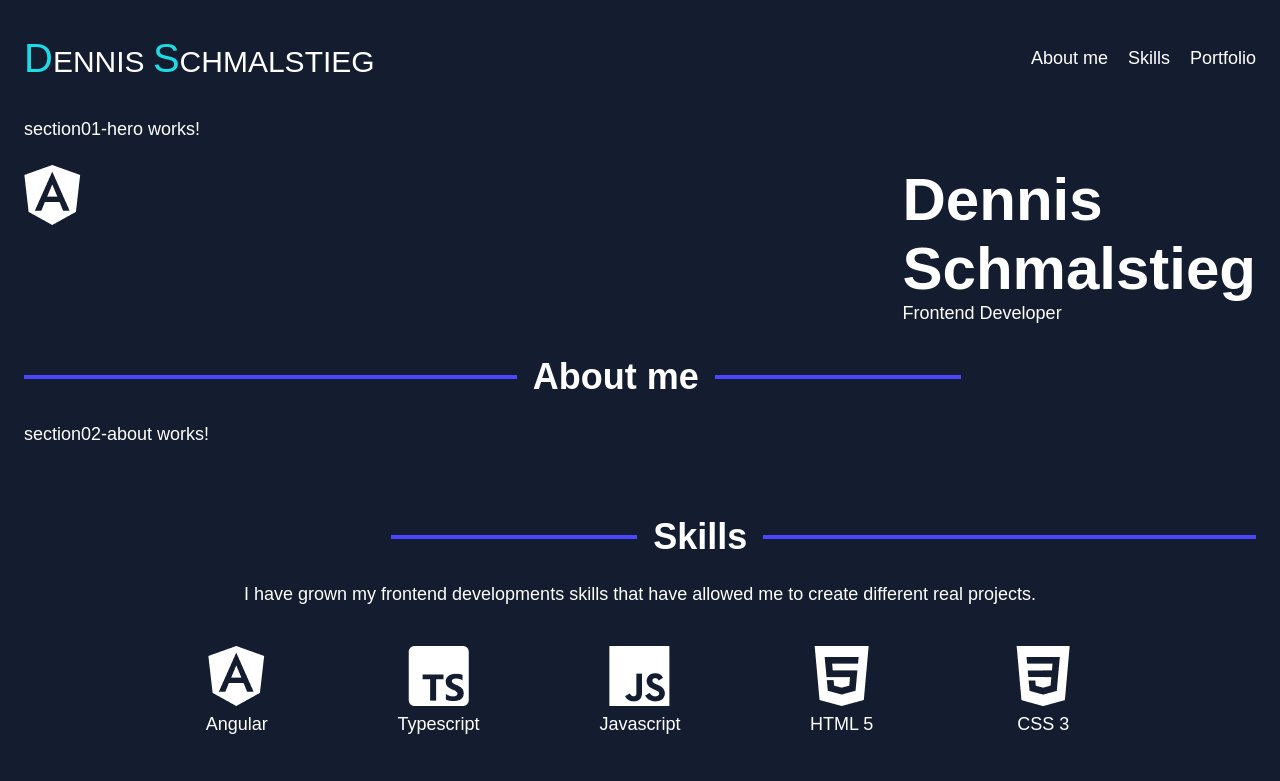
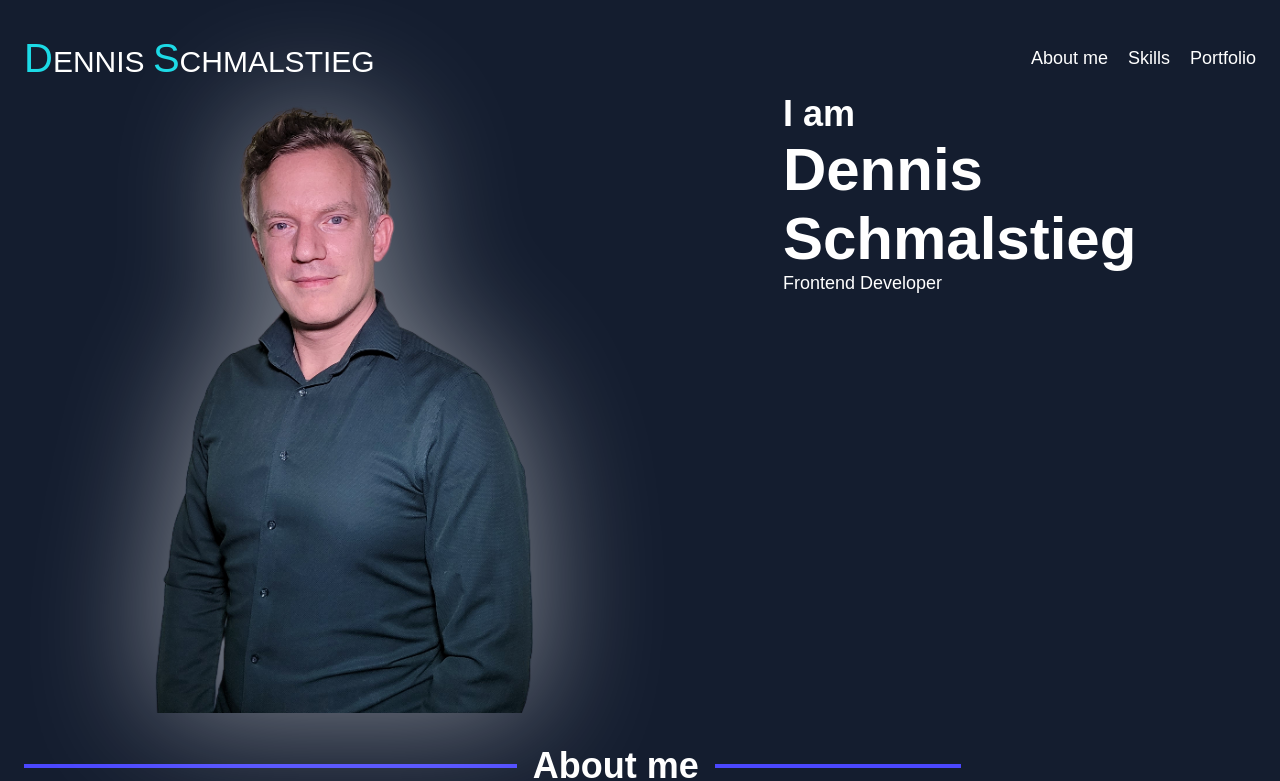
Before and after one commit to felianfilian/portfolio, an Angular app: page / in a window 1280 px wide. Shown: the top 781 px of the page. Built offline with nearby package versions, Linux system fonts and the light colour scheme.

Commit message:
update Hero section

```diff
--- a/src/app/section01-hero/section01-hero.component.html
+++ b/src/app/section01-hero/section01-hero.component.html
@@ -1,11 +1,15 @@
-<p>section01-hero works!</p>
 <div id="section-hero">
   <div>
-    <img src="./assets/skill_icons/skill_angular.png" alt="" />
-  </div>
-  <div>
+    <h2>I am</h2>
     <h1>Dennis</h1>
     <h1>Schmalstieg</h1>
     <span>Frontend Developer</span>
   </div>
+  <div class="hero-container">
+    <img
+      class="img-profile"
+      src="./assets/ds_profile/profile_01_cut.png"
+      alt="ds_profile"
+    />
+  </div>
 </div>
--- a/src/app/section01-hero/section01-hero.component.scss
+++ b/src/app/section01-hero/section01-hero.component.scss
@@ -1,4 +1,18 @@
 #section-hero {
   display: flex;
-  justify-content: space-between;
+  flex-direction: row-reverse;
+  justify-content: space-around;
+  flex-wrap: wrap;
 }
+
+.hero-container {
+  display: flex;
+  justify-content: center;
+}
+
+.img-profile {
+  width: 40vw;
+  max-width: 400px;
+
+  filter: drop-shadow(0 0 64px rgba(255, 255, 255, 0.5));
+}
```
